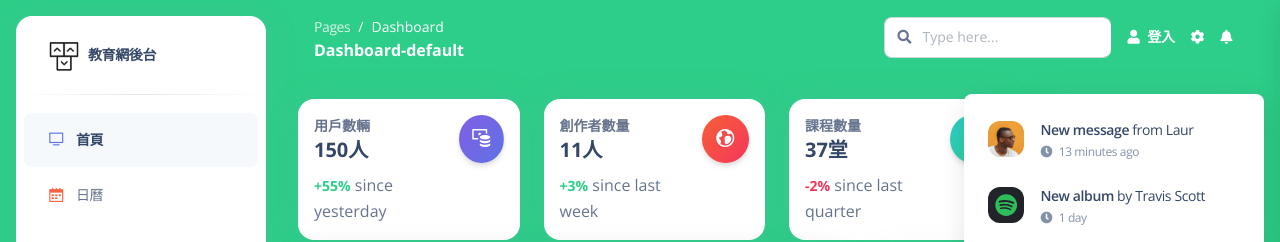
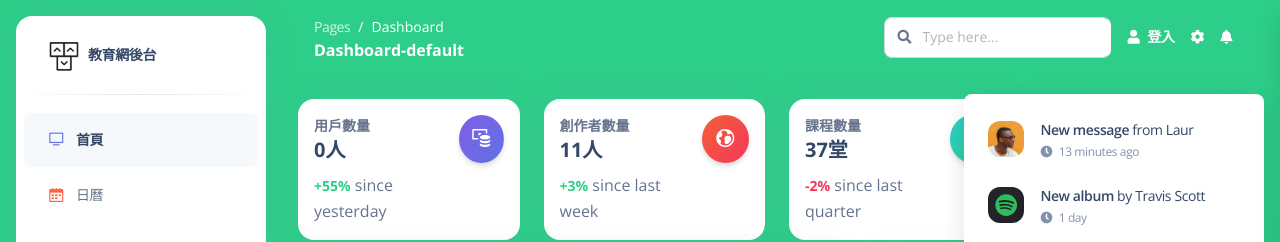
Before and after one commit to Chester930/learn_vue_manage, a Vue app: page /dashboard-default in a window 1280 px wide. Shown: the top 242 px of the page. Built offline with nearby package versions, Linux system fonts and the light colour scheme; no server answers.

Commit message:
連結顯示會員數量

```diff
--- a/src/views/Dashboard.vue
+++ b/src/views/Dashboard.vue
@@ -1,9 +1,11 @@
+vue
 <script setup>
+import { ref, onMounted } from 'vue'; // 引入 ref 和 onMounted
+import axios from 'axios'; // 引入 Axios
 import MiniStatisticsCard from "@/examples/Cards/MiniStatisticsCard.vue";
 import GradientLineChart from "@/examples/Charts/GradientLineChart.vue";
 import Carousel from "./components/Carousel.vue";
 import CategoriesList from "./components/CategoriesList.vue";
-
 import US from "@/assets/img/icons/flags/US.png";
 import DE from "@/assets/img/icons/flags/DE.png";
 import GB from "@/assets/img/icons/flags/GB.png";
@@ -39,7 +41,25 @@ const sales = {
     flag: BR,
   },
 };
+
+const userCount = ref(0); // 用來存儲用戶數量，使用 ref 以便能夠響應式更新
+
+// 獲取用戶數量的函數
+const fetchUserCount = async () => {
+  try {
+    const response = await axios.get('http://localhost:8080/myapp/admin/users/count'); // 獲取用戶數量
+    userCount.value = response.data; // 將返回的用戶數量賦值給 userCount
+  } catch (error) {
+    console.error("Error fetching user count:", error);
+  }
+};
+
+// 在組件加載時調用 fetchUserCount
+onMounted(() => {
+  fetchUserCount();
+});
 </script>
+
 <template>
   <div class="py-4 container-fluid">
     <div class="row">
@@ -47,11 +67,9 @@ const sales = {
         <div class="row">
           <div class="col-lg-3 col-md-6 col-12">
             <mini-statistics-card
-              title="用戶數輛"
-              value="150人"
-              description="<span
-                class='text-sm font-weight-bolder text-success'
-                >+55%</span> since yesterday"
+  title="用戶數量"
+  :value="userCount ? `${userCount}人` : '0人'"
+  description="<span class='text-sm font-weight-bolder text-success'>+55%</span> since yesterday"
   :icon="{
     component: 'ni ni-money-coins',
     background: 'bg-gradient-primary',
```
Lines whose indentation alone changed are shown as unchanged.
